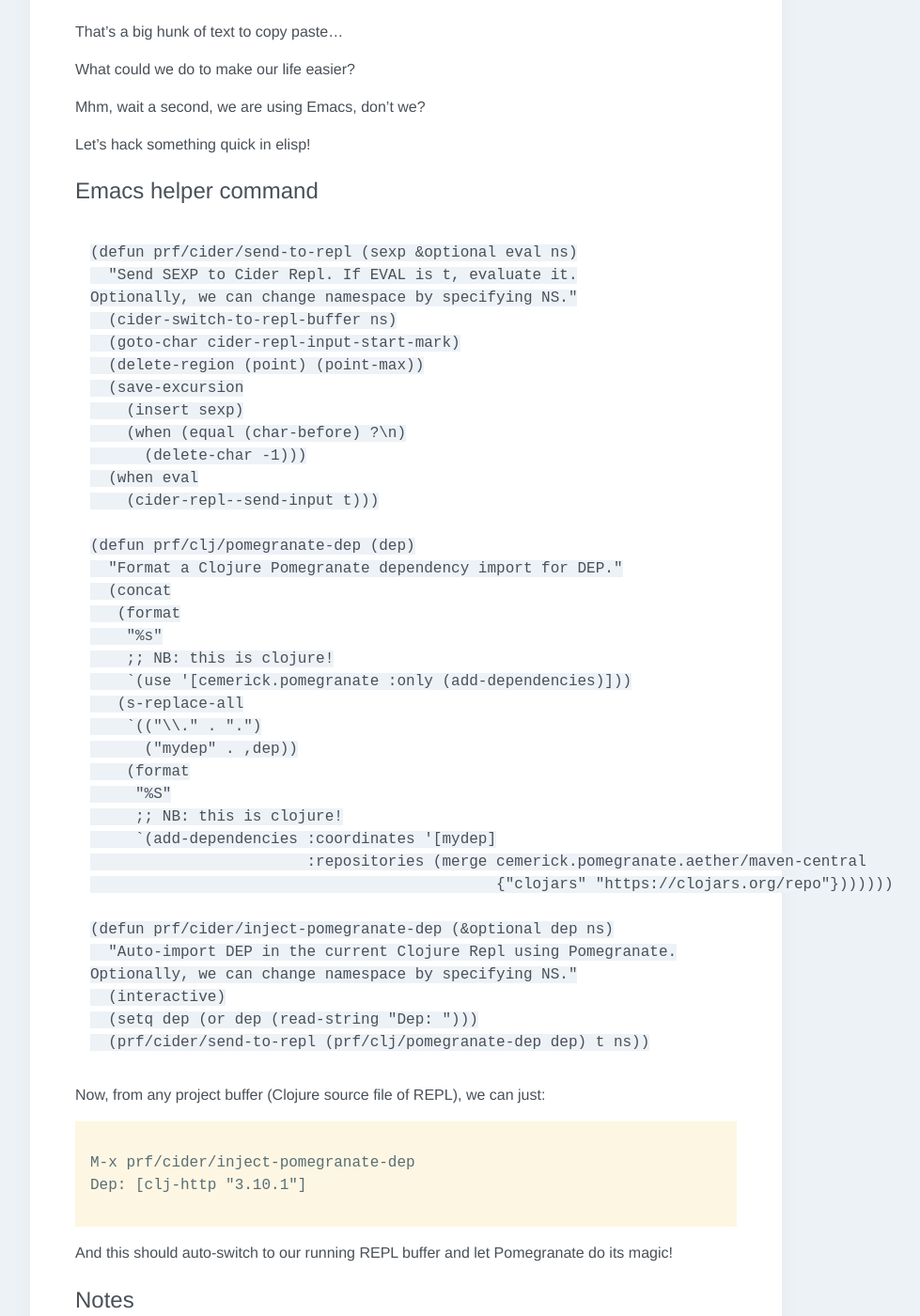
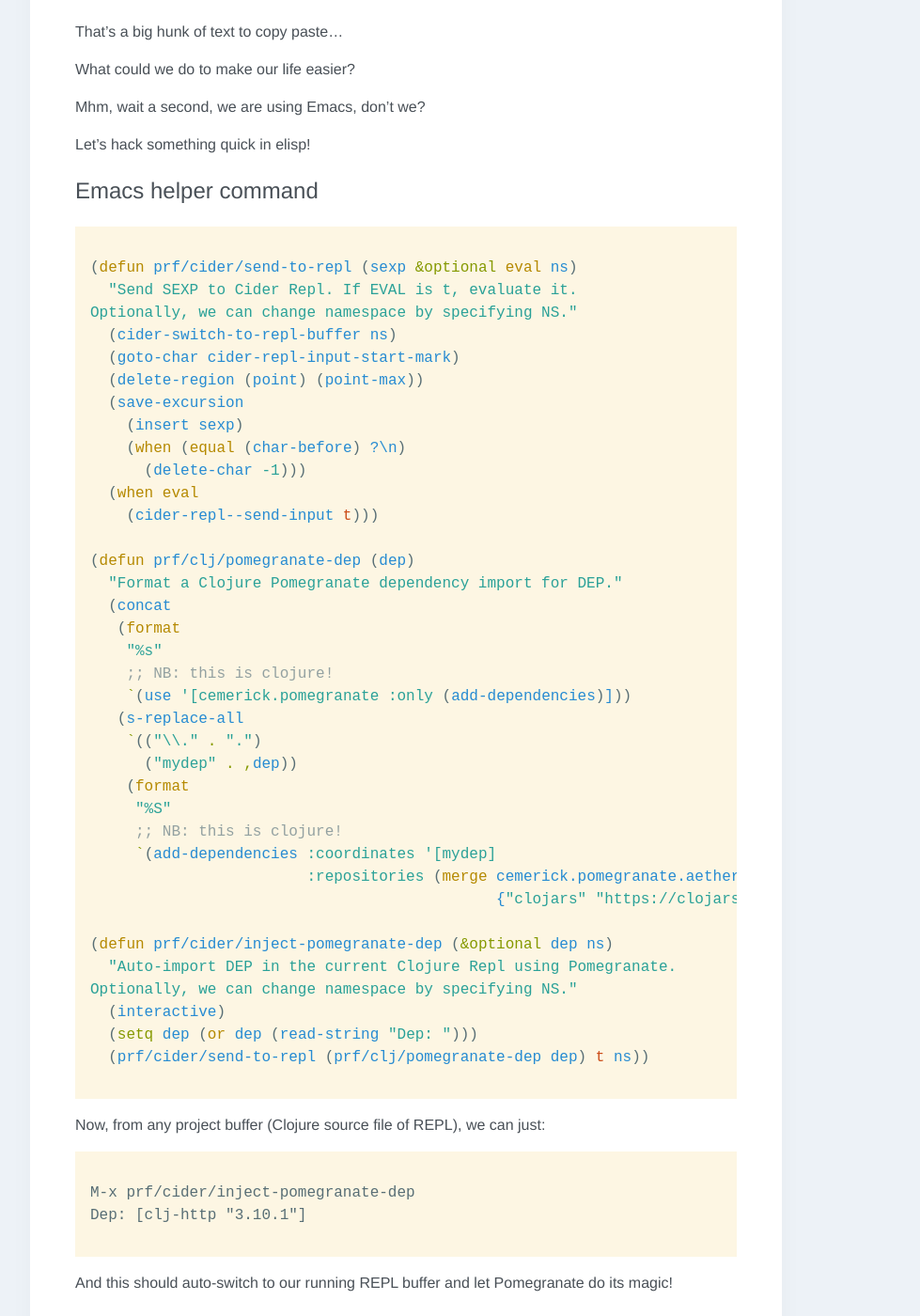
Before and after one commit to p3r7/blog, a Jekyll site: the page built from _posts/2020-05-06-fast-clojure-deps-auto-reload.md, in a window 1280 px wide and 1400 px high, scrolled down 1126 px. Shown: the whole window at 94% size, without its empty margins (208-1187 px from the left). Built offline with Jekyll 4.4.1, drawn with Linux system fonts in a browser that asks for light colours; some web fonts are replaced.

Commit message:
Fix rouge alias for elisp

````diff
--- a/_posts/2020-05-06-fast-clojure-deps-auto-reload.md
+++ b/_posts/2020-05-06-fast-clojure-deps-auto-reload.md
@@ -58,7 +58,7 @@
 
 ## Emacs helper command
 
-```el
+```emacs-lisp
 (defun prf/cider/send-to-repl (sexp &optional eval ns)
   "Send SEXP to Cider Repl. If EVAL is t, evaluate it.
 Optionally, we can change namespace by specifying NS."
````
